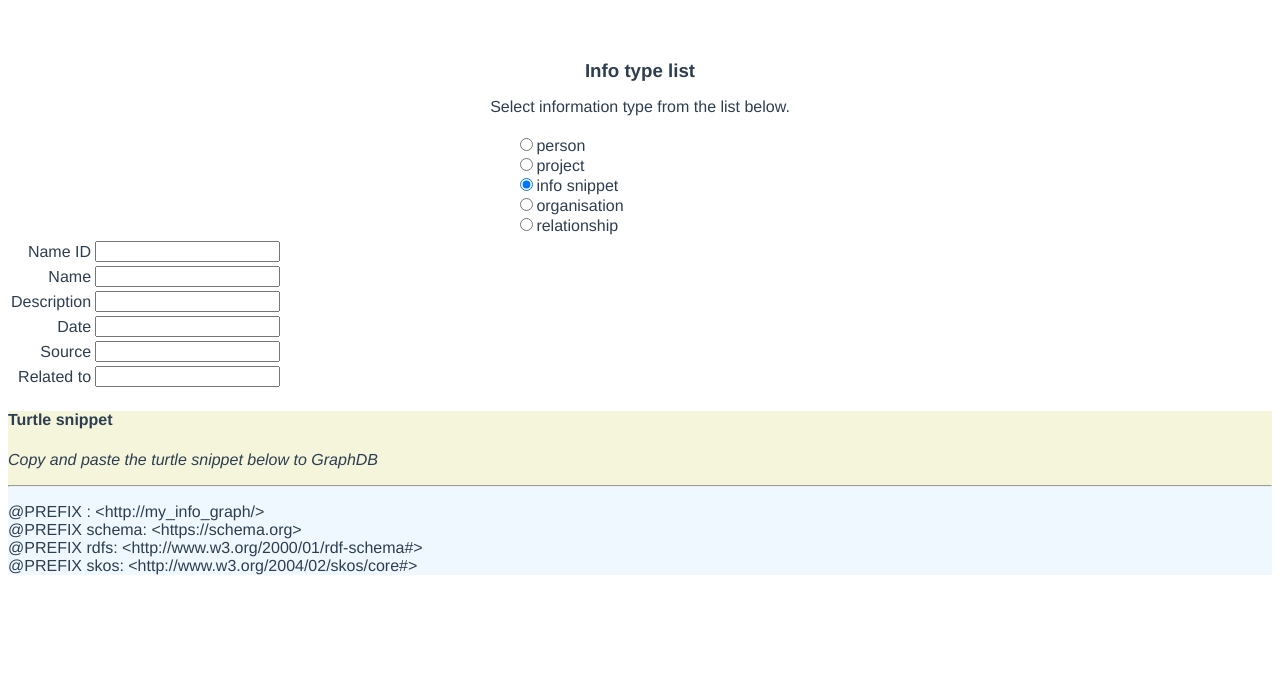
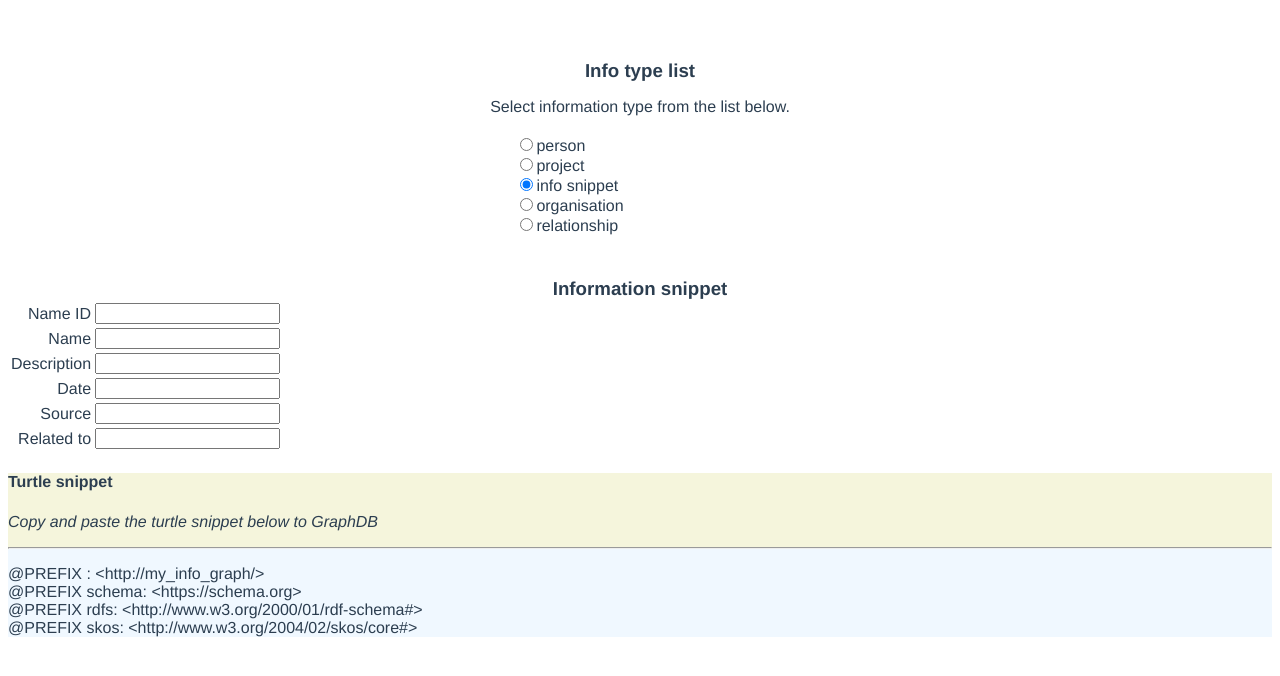
Before and after one commit to kheerand/infograph, a Vue app: page / in a window 1280 px wide. Both pictures are taken after a click on the radio button 526 px from the left and 184 px from the top of the page. Shown: the top 676 px of the page. Built offline with nearby package versions, Linux system fonts and the light colour scheme.

Commit message:
Added heading

```diff
--- a/src/components/infoTypeInfoSnippet.vue
+++ b/src/components/infoTypeInfoSnippet.vue
@@ -1,5 +1,6 @@
 <template>
   <div id="input_area">
+    <h3>Information snippet</h3>
     <table>
       <tr class="input_row">
         <td class="input_heading">
```
